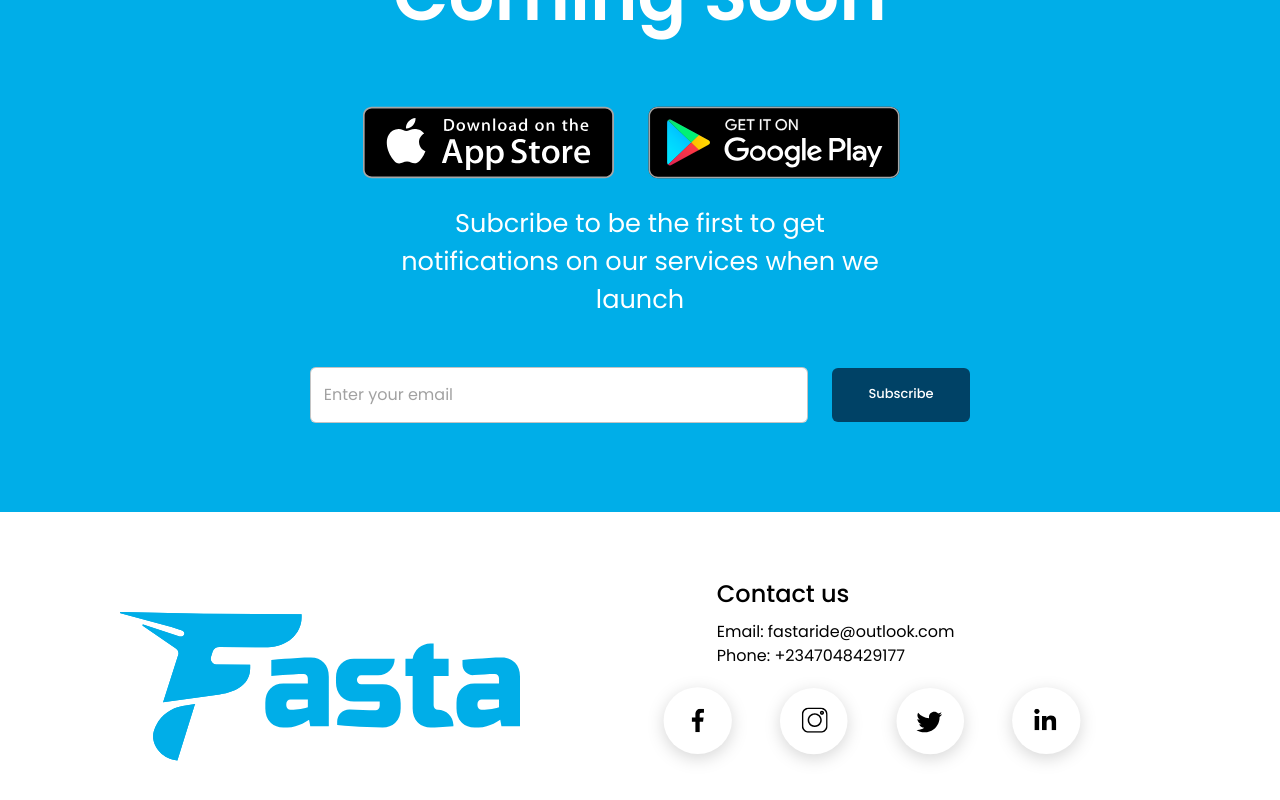
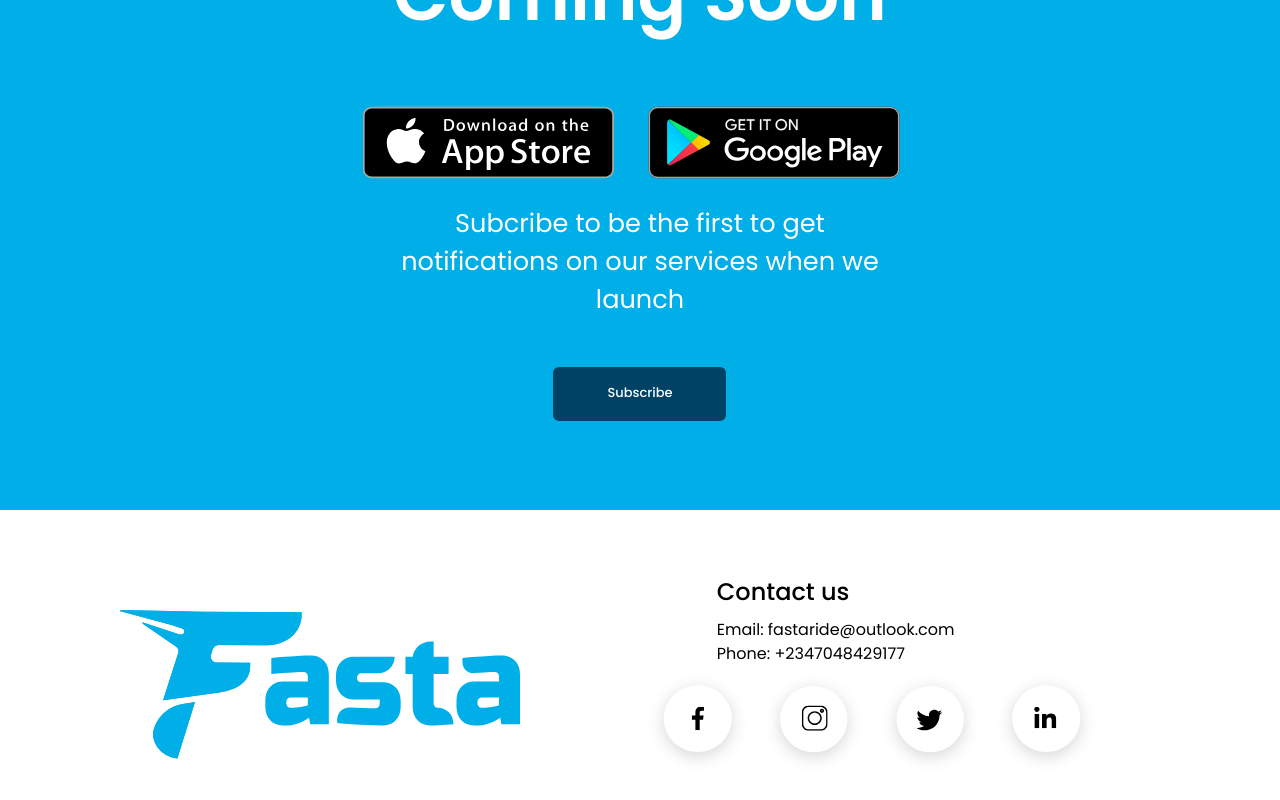
Before and after one commit to Habib-Ahmad/fasta-pay-landing-page, a React (Create React App) app: page / in a window 1280 px wide. Shown: the part 3341-4141 px from the top of the page. Built offline with nearby package versions, Linux system fonts and the light colour scheme.

Commit message:
Adjusted Formik form

```diff
--- a/src/components/ComingSoon/ComingSoon.jsx
+++ b/src/components/ComingSoon/ComingSoon.jsx
@@ -32,12 +32,15 @@ const ComingSoon = () => {
 
 	const handleSubmit = async ({ firstName, lastName, email, phone, as }) => {
 		const asNumber = parseInt(as)
-		await axios
-			.post('/user/campaign', { firstName, lastName, email, phone, asNumber })
-			.then((res) => {
-				console.log(res)
-				notify()
-			})
+		await axios.post('/user/campaign', {
+			firstName,
+			lastName,
+			email,
+			phone,
+			asNumber
+		})
+		notify()
+		handleClose()
 	}
 
 	const notify = () => toast.success('You have successfuly subscribed')
@@ -74,15 +77,20 @@ const ComingSoon = () => {
 			</Typography>
 
 			<Box className={classes.inputWrapper}>
-				<TextField
+				{/* <TextField
 					variant='outlined'
 					placeholder='Enter your email'
 					fullWidth
 					className={classes.input}
-				/>
+				/> */}
 				<Button
 					variant='contained'
-					sx={{ backgroundColor: '#004266', height: '54px', width: '173px' }}
+					sx={{
+						backgroundColor: '#004266',
+						height: '54px',
+						width: '173px',
+						margin: '0 auto'
+					}}
 					onClick={handleOpen}
 				>
 					Subscribe
@@ -113,8 +121,7 @@ const ComingSoon = () => {
 								.required('E-mail Name is required')
 								.email('E-mail is not valid'),
 							phone: Yup.string().required('Phone Number is required'),
-							as: Yup.number().required('Please pick an option'),
-							password: Yup.string()
+							as: Yup.number().required().oneOf([1, 2], 'Please pick an option')
 						})}
 						onSubmit={handleSubmit}
 					>
@@ -179,7 +186,9 @@ const ComingSoon = () => {
 									<RadioGroup
 										name='as'
 										sx={{ display: 'flex', flexDirection: 'row' }}
-										value={values.as.toString()}
+										helperText={touched.as ? errors.as : ''}
+										error={touched.as && Boolean(errors.as)}
+										value={values.as}
 										onChange={handleChange}
 									>
 										<FormControlLabel
@@ -196,7 +205,15 @@ const ComingSoon = () => {
 											label='Guest (Passesnger)'
 										/>
 									</RadioGroup>
-									<span style={{ color: 'red' }}>{errors.as}</span>
+									<Typography
+										style={{
+											color: '#d32f2f',
+											fontSize: 12,
+											marginLeft: '16px'
+										}}
+									>
+										{errors.as}
+									</Typography>
 								</Box>
 
 								<Button
--- a/src/components/ComingSoon/useStyles.js
+++ b/src/components/ComingSoon/useStyles.js
@@ -113,7 +113,7 @@ const useStyles = makeStyles((theme) => ({
 		top: '50%',
 		left: '50%',
 		transform: 'translate(-50%, -50%)',
-		minWidth: 280,
+		minWidth: 320,
 		minHeight: 500,
 		backgroundColor: '#fff',
 		boxShadow: '0 0 10px rgba(0,0,0,0.5)',
@@ -121,7 +121,8 @@ const useStyles = makeStyles((theme) => ({
 		padding: theme.spacing(3, 8),
 
 		[theme.breakpoints.down('sm')]: {
-			padding: theme.spacing(4)
+			padding: theme.spacing(4),
+			width: '90%'
 		}
 	},
 	input2: {
```
